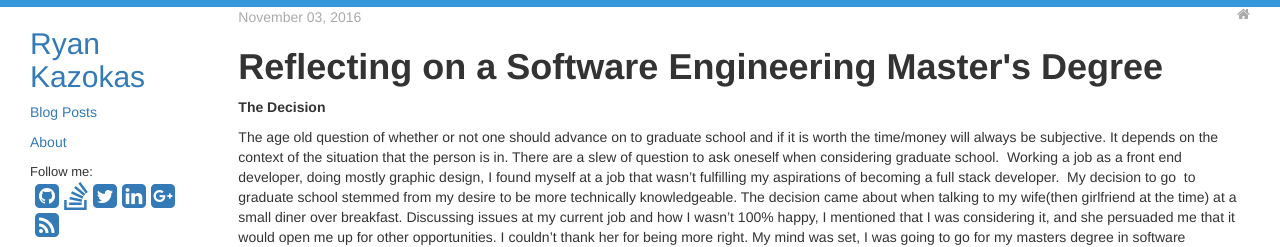
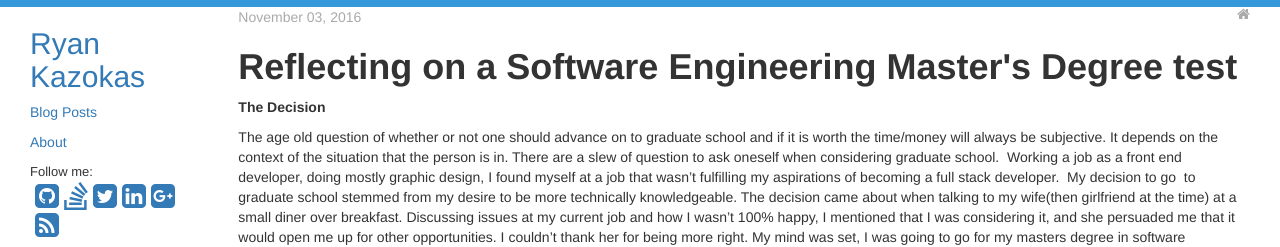
Before and after one commit to ryankazokas/ryankazokas.github.io, a Jekyll site: the page built from _posts/2016-11-03-why-a-master-s-degree.md, in a window 1280 px wide. Shown: the top 247 px of the page. Built offline with Jekyll 4.4.1, drawn with Linux system fonts in a browser that asks for light colours; nearby versions of some CDN libraries.

Commit message:
Update post.html

```diff
--- a/_layouts/post.html
+++ b/_layouts/post.html
@@ -9,7 +9,7 @@
   </a>
 </p>
 
-<h1 class="title">{{ page.title }}</h1>
+<h1 class="title">{{ page.title }} test</h1>
 
 <div id="post">
   {{ content }}
```
